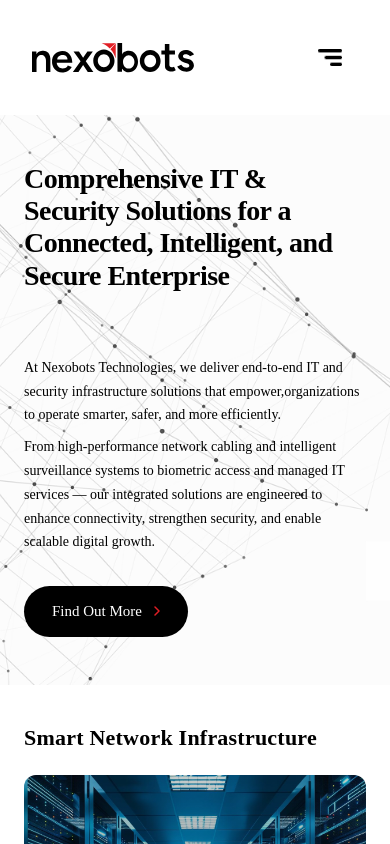
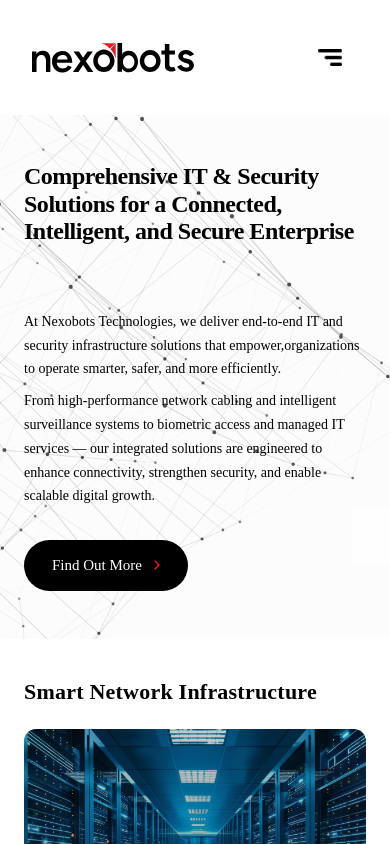
Before and after one commit to abhaysingh-22/nexobots, a Next.js app: page /solutions in a window 390 px wide. Shown: the top 844 px of the page. Built offline with nearby package versions, Linux system fonts and the light colour scheme.

Commit message:
Refactor SolutionsPage styling; adjust heading font size and fix text formatting for improved readability

```diff
--- a/src/app/solutions/page.tsx
+++ b/src/app/solutions/page.tsx
@@ -93,14 +93,14 @@ export default function SolutionsPage() {
 				<div className="mx-auto w-full max-w-[1440px] py-12 sm:py-16 lg:py-20 xl:py-24 relative z-10 min-h-[500px] lg:min-h-[600px]">
 					{/* Title - Top Left */}
 					<div className="max-w-[500px] lg:max-w-[520px] xl:max-w-[550px]">
-						<h1 className="font-['TASA_Orbiter'] text-black text-[28px] sm:text-[34px] md:text-[40px] lg:text-[44px] xl:text-[48px] font-semibold leading-[1.15] tracking-[-0.02em]">
+						<h1 className="font-['TASA_Orbiter'] text-black text-[24px] sm:text-[34px] md:text-[40px] lg:text-[44px] xl:text-[48px] font-semibold leading-[1.15] tracking-[-0.02em]">
 							Comprehensive IT & Security Solutions for a Connected, Intelligent, and Secure Enterprise
 						</h1>
 					</div>
 
 					{/* Description + Button - Bottom Right */}
 					<div className="mt-16 sm:mt-20 lg:mt-0 lg:absolute lg:bottom-20 xl:bottom-24 lg:right-16 xl:right-20 lg:max-w-[480px] xl:max-w-[500px]">
-						<p className="font-['Manrope'] text-black text-[14px] sm:text-[15px] lg:text-[15px] xl:text-[16px] font-normal leading-[1.7]">
+						<p className="font-['Manrope'] text-black  text-[14px] sm:text-[15px] lg:text-[15px] xl:text-[16px] font-normal leading-[1.7]">
 							At Nexobots Technologies, we deliver end-to-end IT and security
 							infrastructure solutions that empower,organizations to operate
 							smarter, safer, and more efficiently.
```
